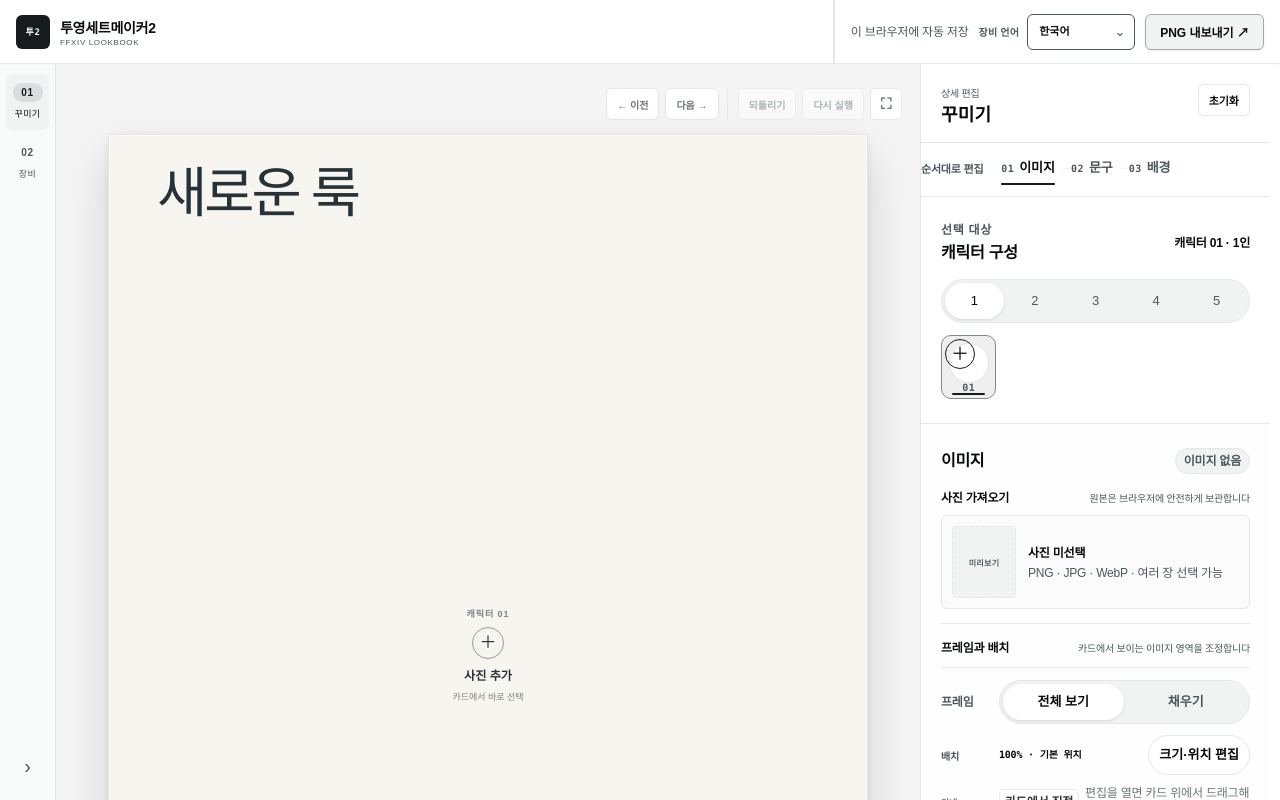
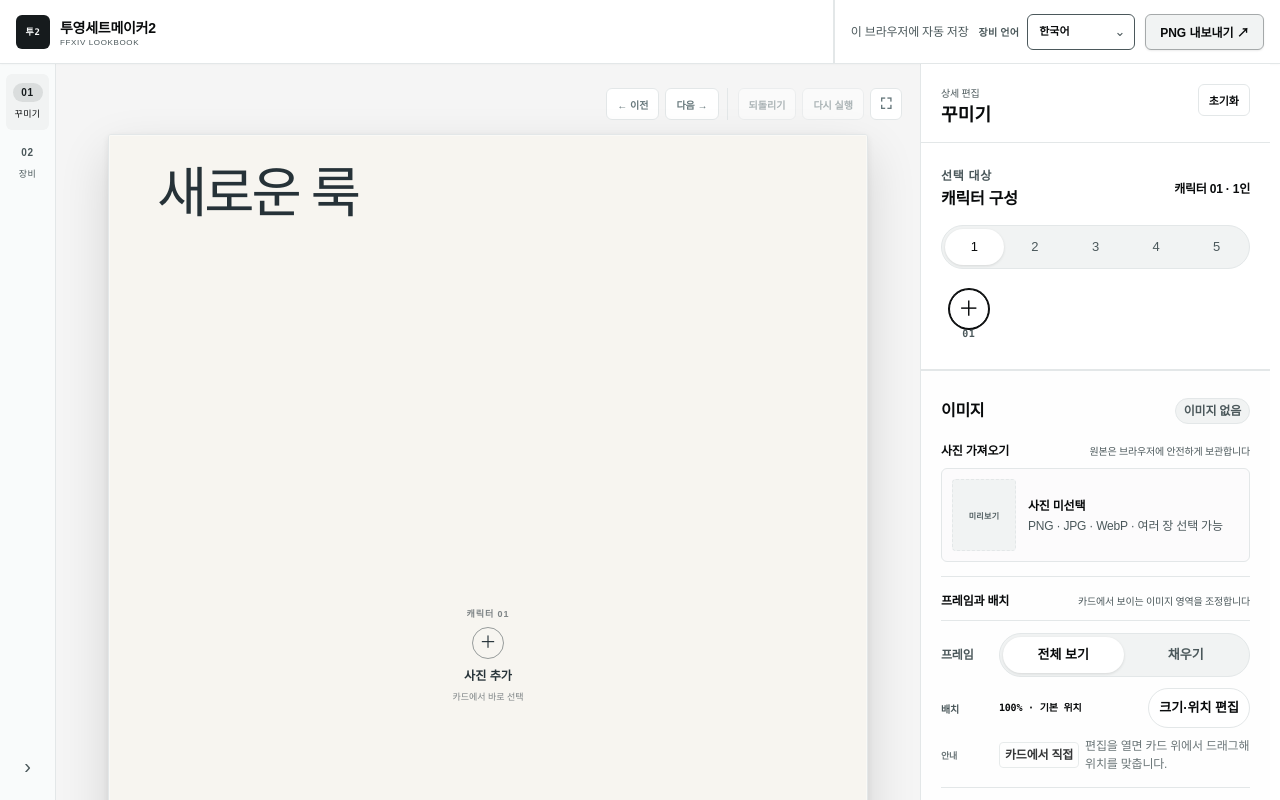
Before and after one commit to ddthing/ff14-glamour-maker2, a website: page index.html in a window 1280 px wide. Drawn offline with Linux system fonts and the light colour scheme; a web font is replaced by a local one.

Commit message:
fix: simplify editor categories and cast selection

```diff
--- a/index.html
+++ b/index.html
@@ -27,7 +27,7 @@
     </noscript>
     <link rel="stylesheet" href="styles.css?v=20260907-parity-1" />
     <link rel="stylesheet" href="styles/card-composer.css?v=20260907-title-controls-1" />
-    <link rel="stylesheet" href="styles/editor-controls.css?v=20260907-inspector-flow-3" />
+    <link rel="stylesheet" href="styles/editor-controls.css?v=20260907-inspector-categories-2" />
     <link rel="stylesheet" href="styles/card-readability.css?v=20260907-two-person-rails-empty-state-1" />
   </head>
   <body>
@@ -149,14 +149,6 @@
             </div>
 
             <div class="inspector-panel" id="stylePanel" role="tabpanel" aria-labelledby="styleTab">
-              <nav class="editor-section-nav" aria-label="꾸미기 편집 흐름">
-                <span class="editor-flow-label">순서대로 편집</span>
-                <div class="editor-flow-steps">
-                  <button type="button" data-editor-section="imageSection" aria-pressed="true"><span class="editor-section-index">01</span><span>이미지</span></button>
-                  <button type="button" data-editor-section="copyEditorSection" aria-pressed="false"><span class="editor-section-index">02</span><span>문구</span></button>
-                  <button type="button" data-editor-section="cardStyleSection" aria-pressed="false"><span class="editor-section-index">03</span><span>배경</span></button>
-                </div>
-              </nav>
               <section class="inspector-section cast-section">
                 <div class="panel-section-head">
                   <div class="panel-section-head-copy"><span class="panel-eyebrow">선택 대상</span><h2>캐릭터 구성</h2></div>
@@ -180,7 +172,7 @@
                 <p class="compact-control-hint" id="infoModeHint">실루엣은 모든 캐릭터의 배경 제거가 끝나면 사용할 수 있어요.</p>
               </section>
 
-              <section class="inspector-section portrait-section" id="imageSection">
+              <section class="inspector-section portrait-section editor-category-section" id="imageSection">
                 <div class="panel-section-head"><h2>이미지</h2><span class="image-state" id="imageState" aria-live="polite">이미지 없음</span></div>
                 <div class="image-workflow-group image-import-group" aria-labelledby="imageImportGroupTitle">
                   <div class="image-workflow-head"><span id="imageImportGroupTitle">사진 가져오기</span><small>원본은 브라우저에 안전하게 보관합니다</small></div>
@@ -212,8 +204,8 @@
                 </div>
               </section>
 
-              <section class="inspector-section copy-editor-section" id="copyEditorSection" aria-labelledby="copyEditorTitle">
-                <div class="panel-section-head"><h2 id="copyEditorTitle">카드 문구</h2><span class="panel-state">입력 즉시 반영</span></div>
+              <section class="inspector-section copy-editor-section editor-category-section" id="copyEditorSection" aria-labelledby="copyEditorTitle">
+                <div class="panel-section-head"><h2 id="copyEditorTitle">문구</h2><span class="panel-state">입력 즉시 반영</span></div>
                 <div class="copy-editor-fields">
                   <label class="copy-editor-field" for="cardTitleInput">
                     <span>제목</span>
@@ -262,8 +254,8 @@
                 </div>
               </section>
 
-              <section class="inspector-section card-compose-section card-style-section" id="cardStyleSection">
-                <div class="panel-section-head"><h2>카드 설정</h2><span class="style-current-label" id="backgroundCurrentLabel" aria-live="polite">종이 · 패턴 없음 · 질감 없음</span></div>
+              <section class="inspector-section card-compose-section card-style-section editor-category-section" id="cardStyleSection">
+                <div class="panel-section-head"><h2>배경</h2><span class="style-current-label" id="backgroundCurrentLabel" aria-live="polite">종이 · 패턴 없음 · 질감 없음</span></div>
                 <div class="card-display-control" id="cardDisplaySetting">
                   <div class="card-display-copy"><span>장비 정보</span><small>3인 이상 카드에 아이템 이름을 모두 표시합니다.</small></div>
                   <label class="compact-switch card-display-switch"><input id="multiInfoToggle" type="checkbox" checked aria-label="카드에 장비 정보 표시" /><span></span><b>표시</b></label>
--- a/scripts/check-look-isolation.cjs
+++ b/scripts/check-look-isolation.cjs
@@ -25,7 +25,8 @@ const { chromium } = require(process.env.PLAYWRIGHT_MODULE || 'playwright');
   await page.locator('.look-list-item').last().click();await loaded();
   assert.equal(await page.locator('#sourceFileName').textContent(),'B.png');
   await page.setViewportSize({width:390,height:844});
-  await page.locator('[data-editor-section="copyEditorSection"]').click();
+  await page.locator('#copyEditorSection').scrollIntoViewIfNeeded();
+  assert.equal(await page.locator('#copyEditorSection h2').textContent(), '문구');
   await page.waitForTimeout(300);
   await page.screenshot({path:'artifacts/redesign-mobile.png'});
   assert.equal(await page.evaluate(()=>document.documentElement.scrollWidth>innerWidth),false);
--- a/styles/editor-controls.css
+++ b/styles/editor-controls.css
@@ -2048,77 +2048,18 @@
   .cast-count-control button, .image-placement-launch, .cutout-action) { font-size: 13px; line-height: 1.5; }
 .inspector :is(.compact-segments button, .cast-count-control button) { min-height: 36px; }
 .inspector :is(.copy-editor-field textarea, .title-font-control select) { font-size: 14px; line-height: 1.6; }
-.editor-section-nav {
-  display: flex;
-  align-items: center;
-  gap: 10px;
-  position: sticky;
-  top: 0;
-  z-index: 5;
-  min-width: 0;
-  background: color-mix(in oklch, var(--card) 96%, transparent);
-  padding: 11px 0 10px;
-  border-bottom: 1px solid var(--border);
-  backdrop-filter: blur(10px);
-}
-.editor-flow-label {
-  flex: 0 0 auto;
-  color: var(--muted-foreground);
-  font: 600 11px/1.4 var(--sans);
-  white-space: nowrap;
-}
-.editor-flow-steps {
-  display: flex;
-  align-items: center;
-  min-width: 0;
-}
-.editor-section-nav button {
-  position: relative;
-  display: inline-flex;
-  flex: 0 0 auto;
-  align-items: baseline;
-  gap: 5px;
+.editor-category-section {
+  border-top: 1px solid var(--border);
+}
+.editor-category-section .panel-section-head {
   min-height: 32px;
-  padding: 5px 8px 7px;
-  border: 0;
-  border-radius: 0;
-  color: var(--muted-foreground);
-  background: transparent;
-  font: 650 13px/1.35 var(--sans);
-  white-space: nowrap;
-  transition: color 160ms ease;
-}
-.editor-section-nav button + button::before {
-  position: absolute;
-  left: -3px;
-  color: var(--border);
-  content: "→";
-  font-size: 11px;
-  pointer-events: none;
-}
-.editor-section-index {
-  color: var(--muted-foreground);
-  font: 700 10px/1 var(--mono);
-  letter-spacing: .04em;
-}
-.editor-section-nav button[aria-pressed="true"] { color: var(--foreground); }
-.editor-section-nav button[aria-pressed="true"]::after {
-  position: absolute;
-  right: 8px;
-  bottom: 1px;
-  left: 8px;
-  height: 2px;
-  border-radius: 999px;
-  background: var(--primary);
-  content: "";
-}
-.editor-section-nav button:hover,
-.editor-section-nav button:focus-visible { color: var(--foreground); }
-.editor-section-nav button:focus-visible {
-  outline: 2px solid var(--primary);
-  outline-offset: -2px;
-}
-@media (prefers-reduced-motion: reduce) { .editor-section-nav button { transition: none; } }
+}
+.editor-category-section .panel-section-head h2 {
+  color: var(--foreground);
+  font-size: 16px;
+  font-weight: 750;
+  letter-spacing: -.02em;
+}
 
 /* Empty cast slots are actions, not miniature portrait cards. Keep the
    target compact and let the circular affordance carry the empty state. */
@@ -2153,20 +2094,11 @@
   outline-offset: 2px;
 }
 .cast-selector button.is-selected {
-  border-color: color-mix(in oklch, var(--primary) 42%, var(--border));
-  background: color-mix(in oklch, var(--primary) 6%, var(--background));
+  border-color: transparent;
+  background: transparent;
   box-shadow: none;
 }
-.cast-selector button.is-selected::after {
-  position: absolute;
-  right: 10px;
-  bottom: 3px;
-  left: 10px;
-  height: 2px;
-  border-radius: 999px;
-  background: var(--primary);
-  content: "";
-}
+.cast-selector button::after { display: none; content: none; }
 .cast-selector .cast-slot-visual {
   display: grid;
   width: 40px;
@@ -2184,6 +2116,13 @@
   font-size: inherit;
   font-weight: inherit;
 }
+.cast-selector .cast-slot-visual:not(.is-empty) {
+  border-radius: 8px;
+}
+.cast-selector button.is-selected .cast-slot-visual {
+  border-color: var(--foreground);
+  box-shadow: 0 0 0 1px var(--foreground);
+}
 .cast-selector img {
   width: 100%;
   height: 100%;
@@ -2194,18 +2133,18 @@
 .cast-selector button.is-selected img { opacity: 1; }
 .cast-selector .cast-empty-thumb {
   display: grid;
-  width: 30px;
-  height: 30px;
+  width: 100%;
+  height: 100%;
   place-items: center;
-  border: 1px solid var(--muted-foreground);
-  border-radius: 50%;
-  color: var(--muted-foreground);
+  position: static;
+  top: auto;
+  left: auto;
+  padding: 0;
+  border: 0;
+  border-radius: inherit;
+  color: var(--foreground);
   background: transparent;
-  font: 500 18px/1 var(--sans);
-}
-.cast-selector button.is-selected .cast-empty-thumb {
-  border-color: var(--primary);
-  color: var(--foreground);
+  font: 500 21px/1 var(--sans);
 }
 .cast-selector .cast-slot-index {
   position: static;
@@ -2398,16 +2337,8 @@
 }
 
 @media (max-width: 920px) and (min-height: 600px) {
-  /* The inspector header and section nav form one command stack. Keeping the
-     nav at the preview height leaves a large, contextless gap between them
-     while the user scrolls through a long panel. */
-  .editor-section-nav {
-    top: calc(var(--mobile-inspector-header-height, 69px) + 1px);
-    z-index: 9;
-  }
-
   .inspector .inspector-section {
-    scroll-margin-top: calc(var(--mobile-inspector-header-height, 69px) + 77px);
+    scroll-margin-top: calc(var(--mobile-inspector-header-height, 69px) + 8px);
   }
 }
 
```
Also changed, not shown: scripts/check-inspector-ia.cjs (+24 -15 lines), scripts/check-mobile-a11y-flow.cjs (+5 -20 lines), app.js.
